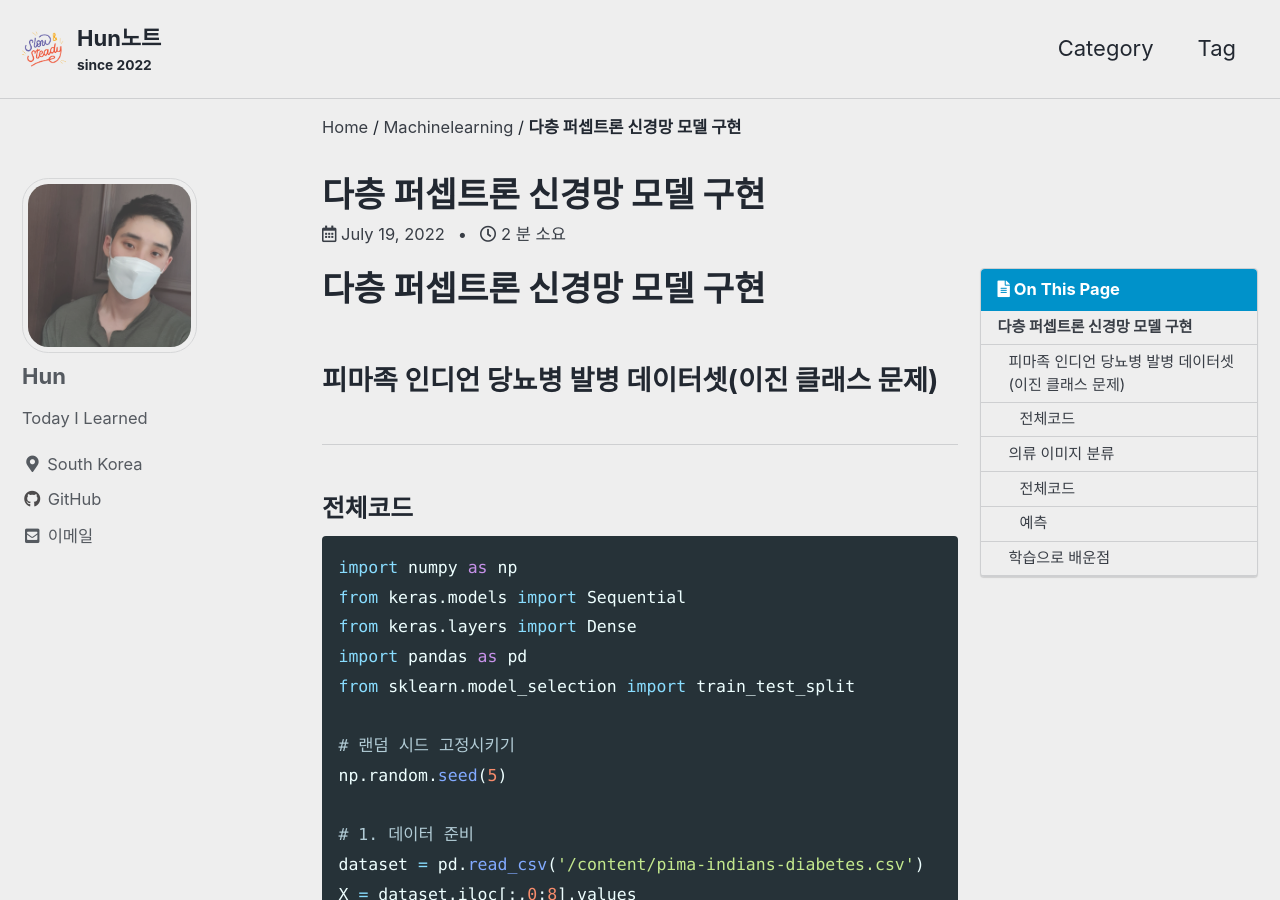
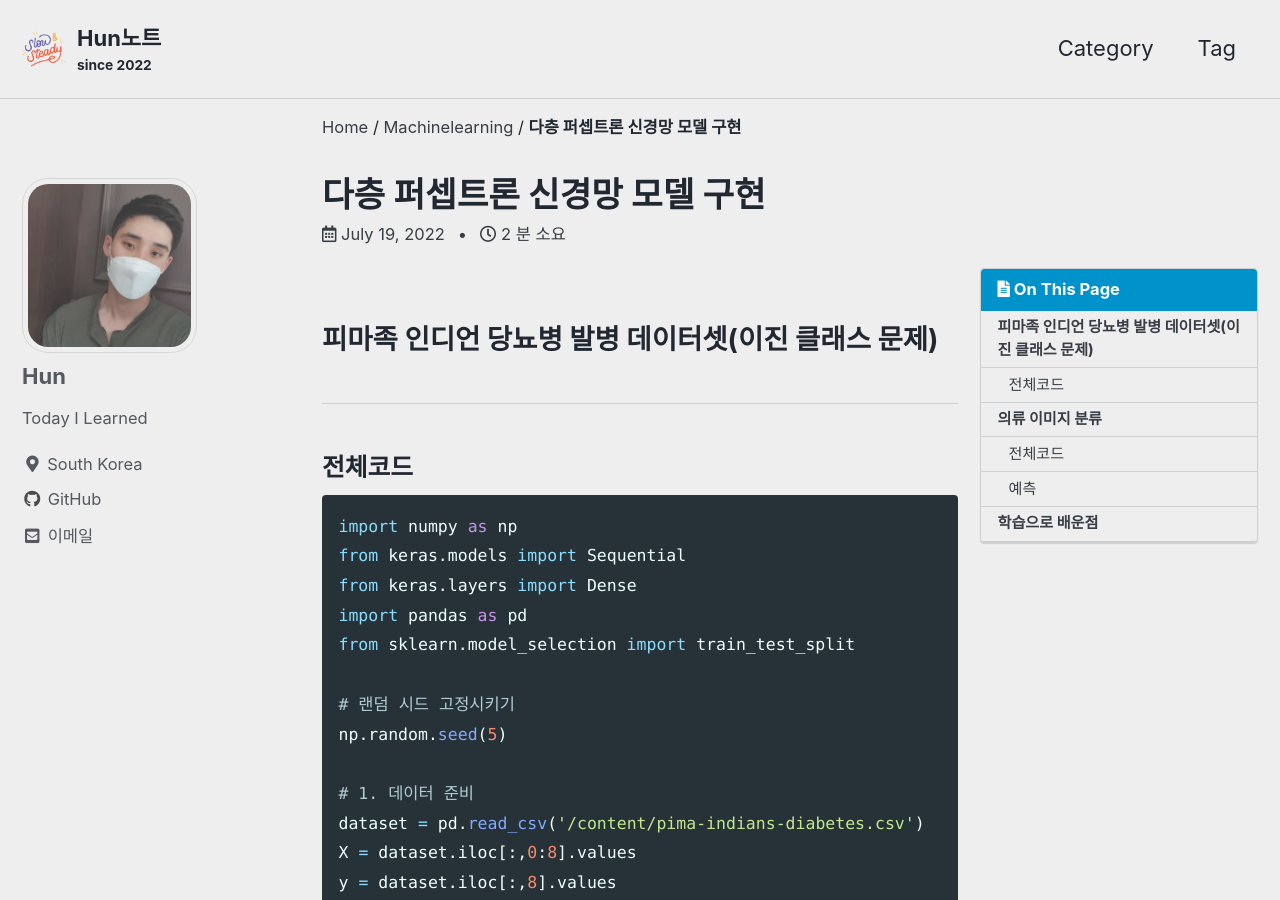
Before and after one commit to yeonghune/yeonghune.github.io, a Jekyll site: the page built from _posts/2022-07-19-Multiple-Perceptron-Layer.md, in a window 1280 px wide and 900 px high. Built offline with Jekyll 4.4.1, drawn with Linux system fonts in a browser that asks for light colours; cached includes are drawn as plain includes.

Commit message:
Update 2022-07-19-Multiple-Perceptron-Layer.md

```diff
--- a/_posts/2022-07-19-Multiple-Perceptron-Layer.md
+++ b/_posts/2022-07-19-Multiple-Perceptron-Layer.md
@@ -5,8 +5,6 @@ categories : MachineLearning
 tag : [Python, MachineLearning]
 toc : true
 ---
-
-# 다층 퍼셉트론 신경망 모델 구현
 
 
 ## 피마족 인디언 당뇨병 발병 데이터셋(이진 클래스 문제)
```
